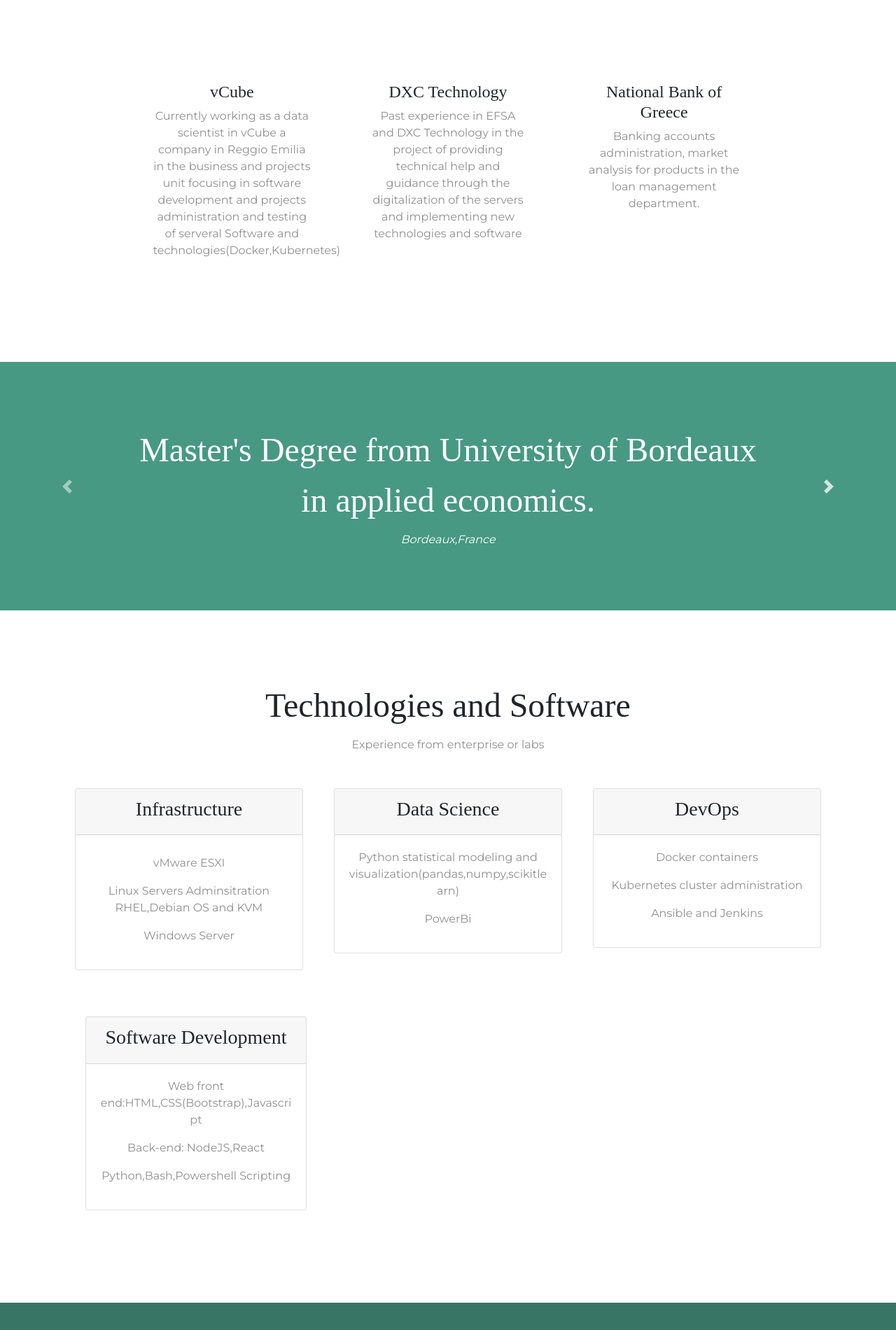
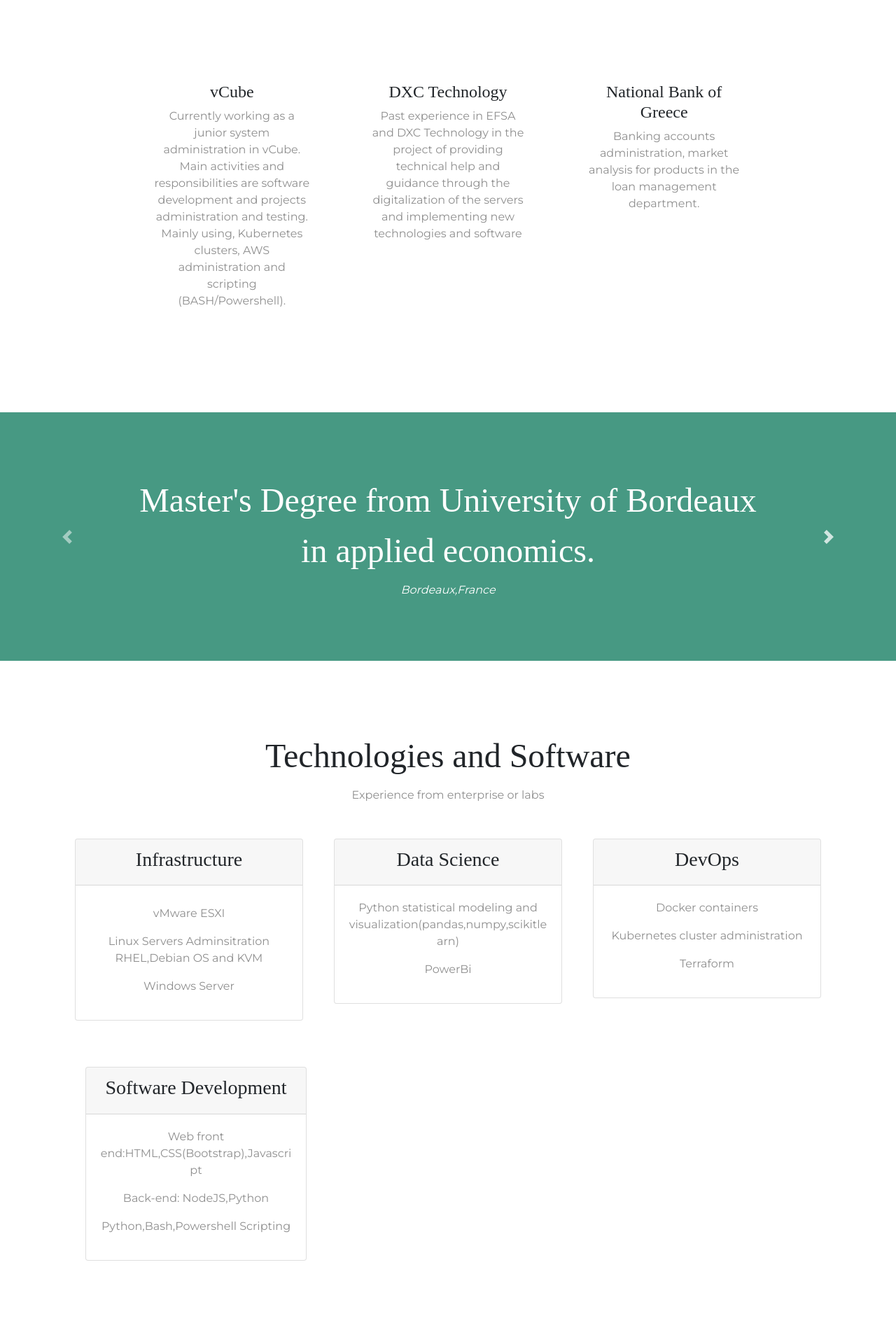
Before and after one commit to arushdesp/personalwebsite, a plain HTML site: page index.html in a window 1280 px wide. Shown: the part 380-2280 px from the top of the page at 70% size. Drawn offline with nearby package versions, Linux system fonts and the light colour scheme.

Commit message:
some changes to cv scripts

```diff
--- a/index.html
+++ b/index.html
@@ -3,7 +3,7 @@
 
 <head>
   <meta charset="utf-8">
-  <title>PPage</title>
+  <title>Harry</title>
 
   <!-- Google Fonts -->
   <link href="https://fonts.googleapis.com/css?family=Montserrat|Ubuntu" rel="stylesheet">
@@ -11,9 +11,6 @@
   <!-- CSS Stylesheets -->
   <link rel="stylesheet" href="https://maxcdn.bootstrapcdn.com/bootstrap/4.0.0/css/bootstrap.min.css" integrity="sha384-Gn5384xqQ1aoWXA+058RXPxPg6fy4IWvTNh0E263XmFcJlSAwiGgFAW/dAiS6JXm" crossorigin="anonymous">
   <link rel="stylesheet" href="css/styles.css">
-
-  <!-- Font Awesome -->
-  <!-- * <script defer src="https://use.fontawesome.com/releases/v5.0.7/js/all.js"></script> -->
 
   <!-- Bootstrap Scripts -->
   <script src="https://code.jquery.com/jquery-3.2.1.slim.min.js" integrity="sha384-KJ3o2DKtIkvYIK3UENzmM7KCkRr/rE9/Qpg6aAZGJwFDMVNA/GpGFF93hXpG5KkN" crossorigin="anonymous"></script>
@@ -41,13 +38,13 @@
 
           <ul class="navbar-nav ml-auto">
             <li class="nav-item">
-              <a class="nav-link" href="#footer">Past Experience</a>
+              <a class="nav-link" href="#PastExp">Past Experience</a>
             </li>
             <li class="nav-item">
-              <a class="nav-link" href="#pricing">Background</a>
+              <a class="nav-link" href="#Background">Background</a>
             </li>
             <li class="nav-item">
-              <a class="nav-link" href="#cta">Contact</a>
+              <a class="nav-link" href="#Contact">Contact</a>
             </li>
           </ul>
 
@@ -71,10 +68,10 @@
         <div class="feature-box col-lg-4">
           <i class="icon fas fa-check-circle fa-4x"></i>
           <h3 class="feature-title">vCube</h3>
-          <p>Currently working as a data scientist in vCube a company
-            in Reggio Emilia in the business and projects unit focusing
-            in software development and projects administration and testing
-            of serveral Software and technologies(Docker,Kubernetes)</p>
+          <p>Currently working as a junior system administration in vCube. Main activities and responsibilities are
+            software development and projects administration and testing. Mainly using, Kubernetes clusters, AWS administration
+            and scripting (BASH/Powershell).
+          </p>
         </div>
 
         <div class="feature-box col-lg-4">
@@ -94,30 +91,24 @@
       </div>
      </div>
   </section>
-  <!-- Testimonials -->
-
   <section class="colored-section" id="testimonials">
 
     <div id="testimonial-carousel" class="carousel slide" data-ride="false">
       <div class="carousel-inner">
         <div class="carousel-item active container-fluid">
           <h2 class="testimonial-text">Master's Degree from University of Bordeaux in applied economics.</h2>
-
           <em>Bordeaux,France</em>
-        </div>
+          </div>
         <div class="carousel-item container-fluid">
           <h2 class="testimonial-text">MSc in Economics in Innovation from University of Insubria</h2>
-
           <em>Varese,Italy</em>
         </div>
         <div class="carousel-item container-fluid">
           <h2 class="testimonial-text">Bachelor in Accounting and Finance from Technological Educational Institute of Patras</h2>
-
-          <em>Patras,Italy</em>
+         <em>Patras,Italy</em>
         </div>
-
-      </div>
-      <a class="carousel-control-prev" href="#testimonial-carousel" role="button" data-slide="prev">
+        </div>
+       <a class="carousel-control-prev" href="#testimonial-carousel" role="button" data-slide="prev">
         <span class="carousel-control-prev-icon"></span>
           </a>
           <a class="carousel-control-next" href="#testimonial-carousel" role="button" data-slide="next">
@@ -165,7 +156,7 @@
           <div class="card-body">
             <p>Docker containers</p>
             <p>Kubernetes cluster administration</p>
-            <p>Ansible and Jenkins</p>
+            <p>Terraform</p>
           </div>
         </div>
       </div>
@@ -177,16 +168,13 @@
         </div>
         <div class="card-body">
           <p>Web front end:HTML,CSS(Bootstrap),Javascript</p>
-          <p>Back-end: NodeJS,React</p>
+          <p>Back-end: NodeJS,Python</p>
           <p>Python,Bash,Powershell Scripting</p>
         </div>
       </div>
     </div>
   </div>
   </section>
-
-  <!-- Call to Action -->
-
   <section class="colored-section" id="cta">
 
     <div class="container-fluid">
```
